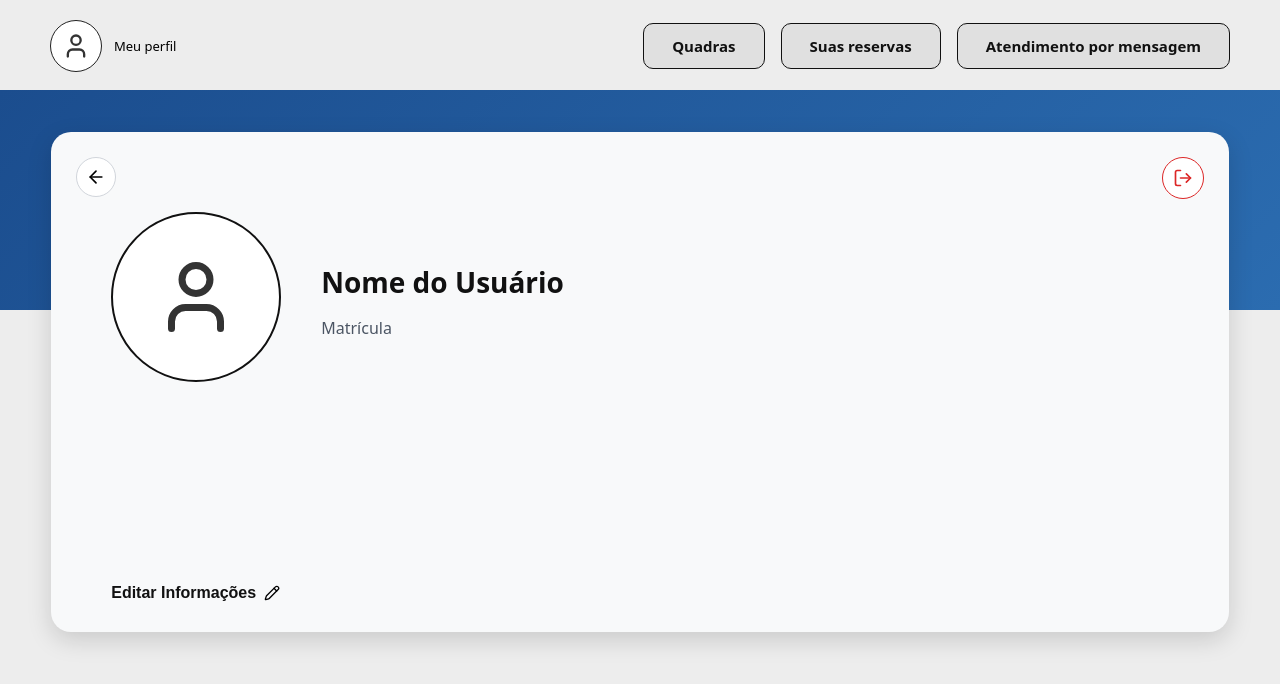
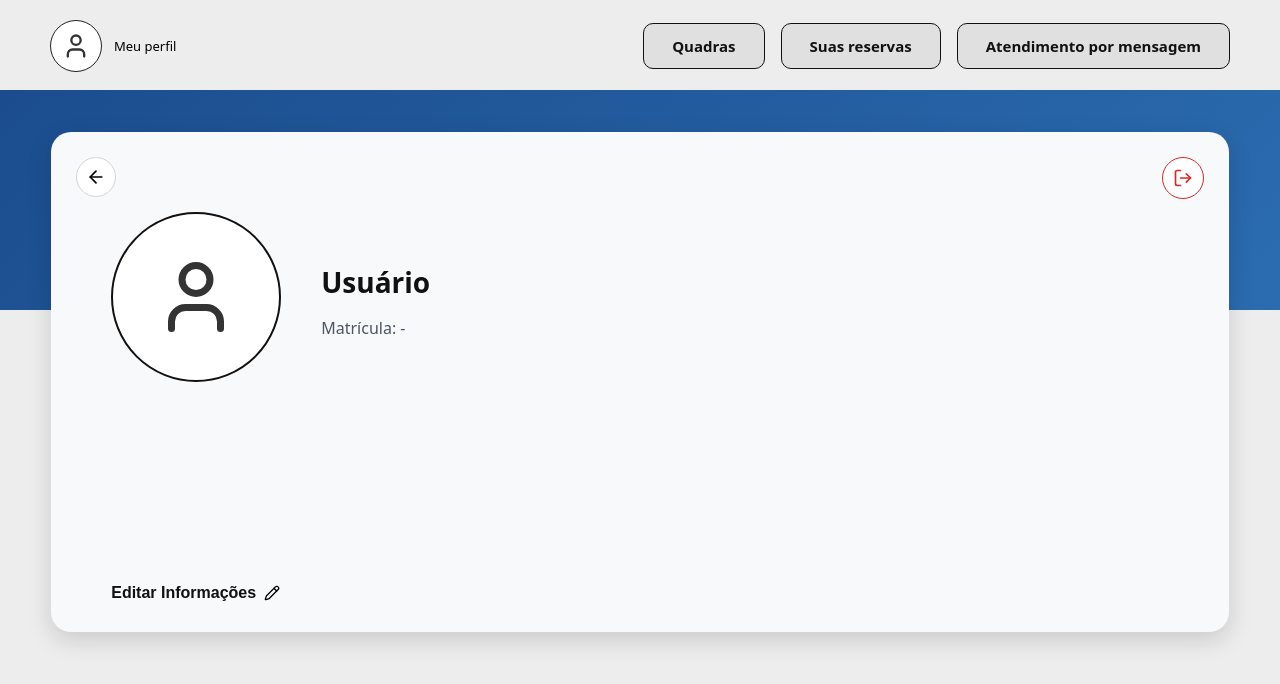
Before and after one commit to araripe0805/DesenvolvimentoWeb, a React (Vite) app: page /perfil in a window 1280 px wide. Shown: the top 684 px of the page. Built offline with nearby package versions, Linux system fonts and the light colour scheme.

Commit message:
Aparecendo o nome e matricula do usuario ou adm na tela de perfil

```diff
--- a/src/pages/Telaperfil.jsx
+++ b/src/pages/Telaperfil.jsx
@@ -8,6 +8,7 @@ export function TelaPerfil() {
     const navigate = useNavigate();
     const { pathname } = useLocation();
     const prefix = pathname.startsWith('/admin') ? '/admin' : '';
+    const usuario = JSON.parse(localStorage.getItem('usuario') || 'null');
     return (
         <div className='home-container'>
             {/* Topo com o menu compartilhado */}
@@ -32,8 +33,8 @@ export function TelaPerfil() {
                     </div>
 
                     <div className="profile-info-section">
-                        <h2 className='profile-nome-usuario'>Nome do Usuário</h2>
-                        <p className="profile-matricula">Matrícula</p>
+                        <h2 className='profile-nome-usuario'>{usuario?.nome || 'Usuário'}</h2>
+                        <p className="profile-matricula">Matrícula: {usuario?.matricula || '-'}</p>
                     </div>
                 </div>
 
```
